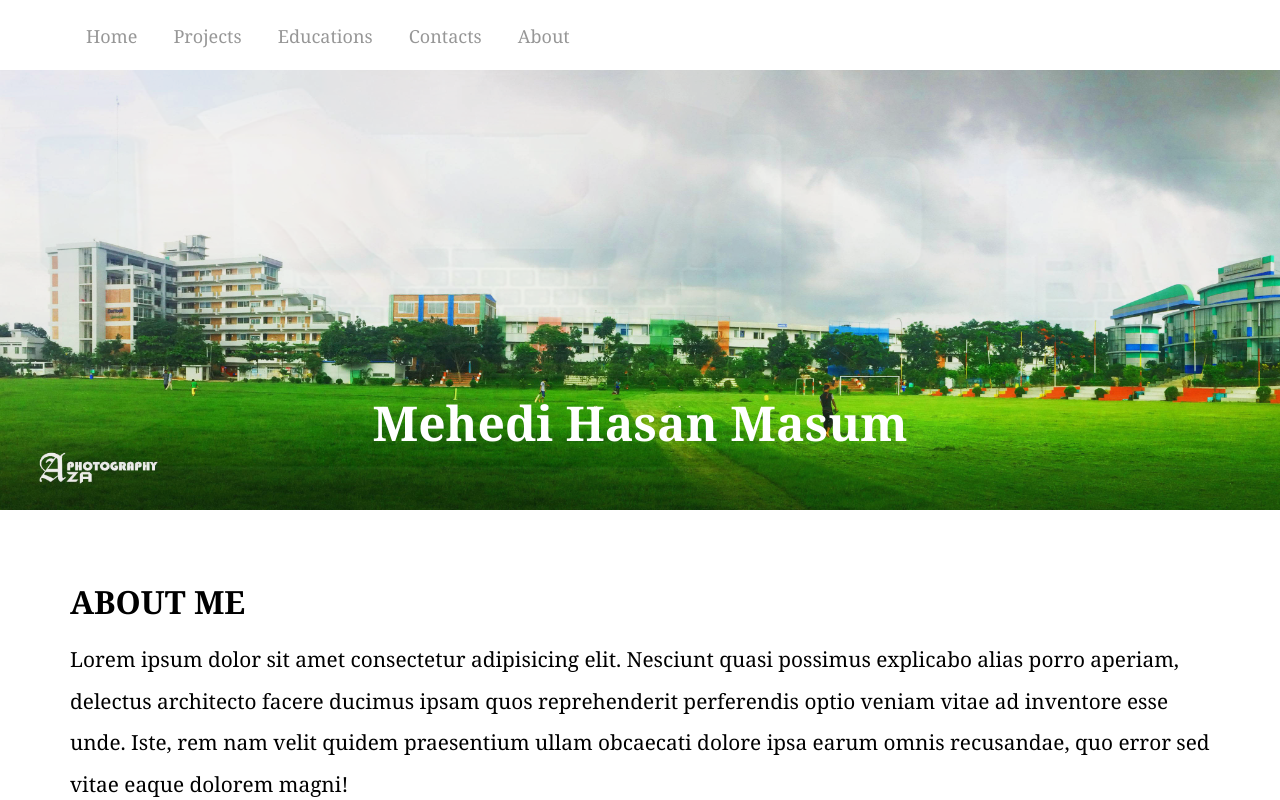
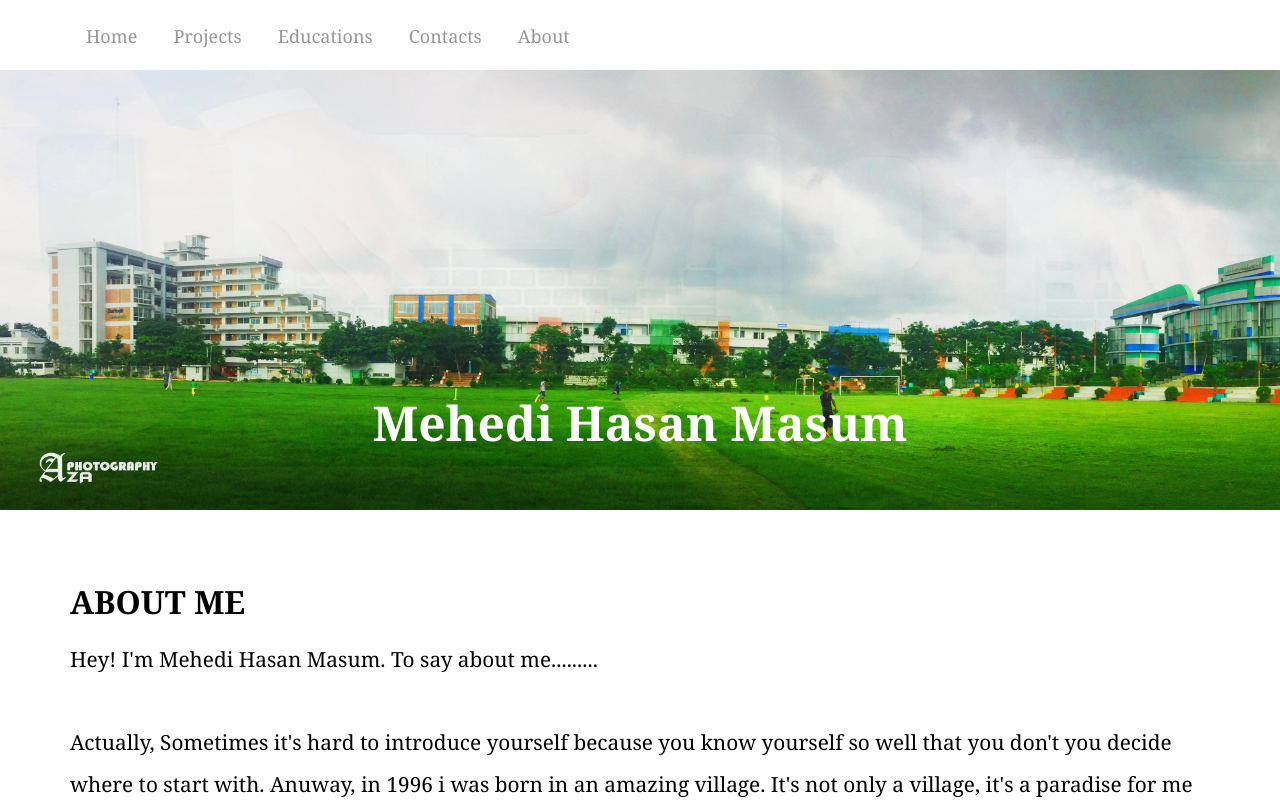
Before and after one commit to masum7090/MasumPortfolio, a plain HTML site: page index.html in a window 1280 px wide. Both pictures are taken after a click on the link "About". Shown: the top 800 px of the page. Drawn offline with Linux system fonts and the light colour scheme.

Commit message:
Add files via upload

```diff
--- a/index.html
+++ b/index.html
@@ -18,7 +18,7 @@
                 <li><a href="#" onclick="ShowProject()">Projects</a></li>
                 <li><a href="#" onclick="ShowEducation()">Educations</a></li>
                 <li><a href="#" onclick="ShowContact()">Contacts</a></li>
-                <li><a href="#" onclick="ShowAbout()" >About</a></li>
+                <li><a href="#" onclick="ShowAbout()">About</a></li>
             </ul>
         </nav>
     </header>
@@ -29,13 +29,18 @@
 
     <div class="About" id="About"">
         <h1>ABOUT ME</h1>
-        <p>Lorem ipsum dolor sit amet consectetur adipisicing elit. Nesciunt quasi possimus explicabo alias porro
-            aperiam, delectus architecto facere ducimus ipsam quos reprehenderit perferendis optio veniam vitae ad
-            inventore esse unde. Iste, rem nam velit quidem praesentium ullam obcaecati dolore ipsa earum omnis
-            recusandae, quo error sed vitae eaque dolorem magni!</p>
+        <p>Hey! I'm Mehedi Hasan Masum. To say about me......... <br><br>
+        Actually, Sometimes it's hard to introduce yourself because you know
+        yourself so well that you don't you decide where to start with.
+        Anuway, in 1996 i was born in an amazing village. It's not only a
+        village, it's a paradise for me but unfortunately when i was 10
+        my family shifted to Sherpur city. <br>
+        From my childhood i was very interested on music, especially
+        lyrics writing but now i am going to be a CSE Engineer.</p>
     </div>
 
-    <div class="Contact" id="Contact">
+    <div class="
+        Contact" id="Contact">
         <h1>CONTACT</h1>
         <div class="phone">
             <h4>Phone Number</h4>
```
